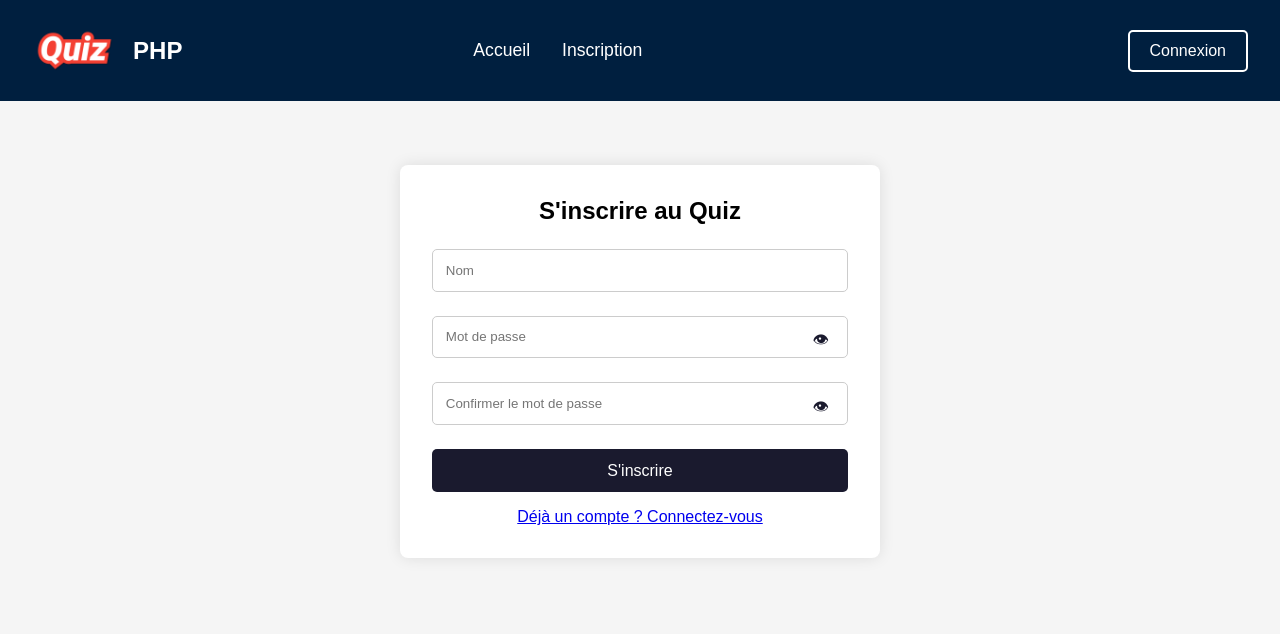
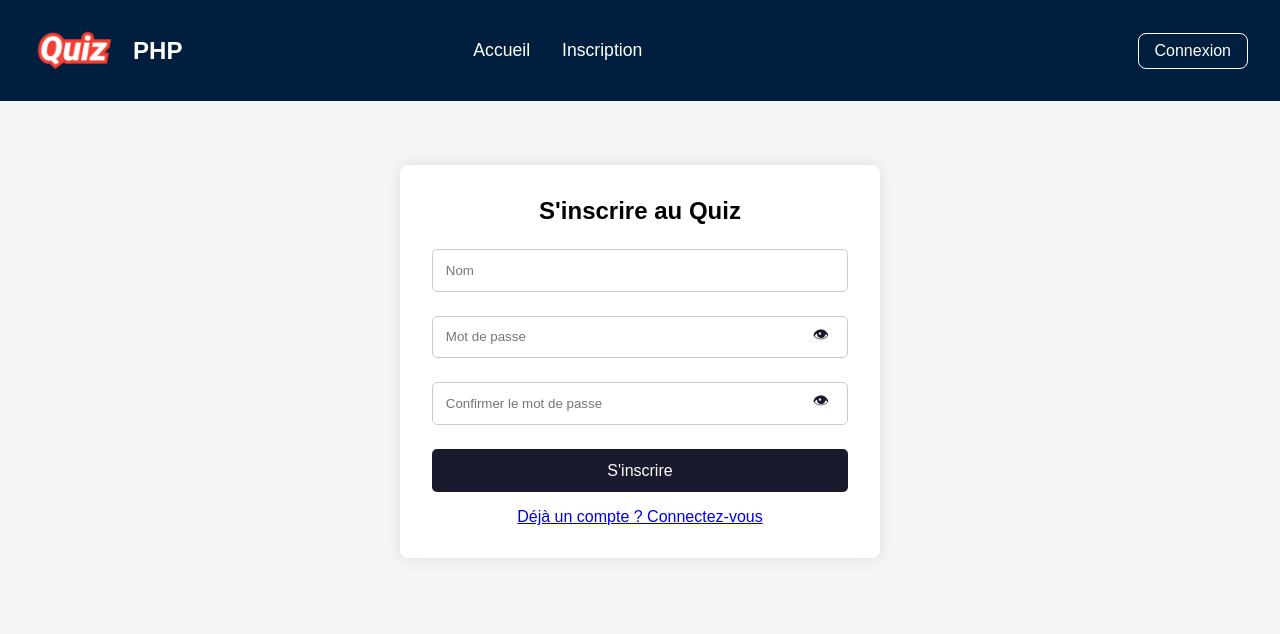
Before and after one commit to alexisnisol/PHP-TP-Note, a PHP site: page /index.php?action=inscription in a window 1280 px wide. Shown: the top 634 px of the page. Run offline with PHP 8.4, Linux system fonts and the light colour scheme; some libraries are stand-ins or nearby versions.

Commit message:
Correction header

```diff
--- a/src/static/css/form.css
+++ b/src/static/css/form.css
@@ -104,7 +104,7 @@ select {
 /* Bouton pour montrer/cacher le mot de passe */
 .password-toggle-btn {
     position: absolute;
-    top: 50%;
+    top: 40%;
     left: 23rem;
     transform: translateY(-50%);
     background: transparent;
--- a/src/static/css/header.css
+++ b/src/static/css/header.css
@@ -94,3 +94,25 @@ header .logo h1 {
     background-color: rgba(255, 255, 255, 0.1);
     color: white;
 }
+
+.actions {
+    display: flex;
+    align-items: center;
+    margin-left: auto;
+    gap: 1rem;
+}
+
+.actions a {
+    color: #ffffff;
+    text-decoration: none;
+    font-size: 1rem;
+    padding: 0.5rem 1rem;
+    border: 1px solid #ffffff;
+    border-radius: 0.5rem;
+    transition: background-color 0.3s ease, color 0.3s ease;
+}
+
+.actions a:hover {
+    background-color: #ffffff;
+    color: #001f3f;
+}
--- a/src/templates/main.php
+++ b/src/templates/main.php
@@ -6,6 +6,9 @@
     <link rel="stylesheet" href="./static/css/header.css">
     <link rel="stylesheet" href="./static/css/footer.css">
     <?php
+
+    use Classes\Controllers\Auth\Auth;
+
     if (!empty($cssFiles)) {
         foreach ($cssFiles as $cssFile) {
             echo '<link rel="stylesheet" href="./static/css/' . $cssFile . '">';
@@ -25,13 +28,25 @@
         <div class="list_nav">
             <ul>
                 <li><a href="./index.php">Accueil</a></li>
+
+                <?php if (!Auth::isUserLoggedIn()) { ?>
                     <li><a href="index.php?action=inscription">Inscription</a></li>
+                <?php } ?>
             </ul>
         </div>
     </nav>
-        <a href="index.php?action=connexion" class="btn_connexion" >Connexion</a>
+    <div class="actions">
+        <?php
+        if (Auth::isUserLoggedIn()) {
+            echo '<p>Bonjour, ' . Auth::getCurrentUser()['name'] . '</p>';
+
+            echo '<a href="index.php?action=logout">Déconnexion</a>';
+        } else {
+            echo '<a href="index.php?action=connexion">Connexion</a>';
+        }
+        ?>
+    </div>
 </header>
-
 
 
 <main>
@@ -39,14 +54,14 @@
 </main>
 
 <footer>
-    <div class = "col1">
+    <div class="col1">
         <H3>
             PHP TP noté
         </H3>
         <img src="./static/img/logo.png" alt="logo">
     </div>
 
-    <div class = "col2">
+    <div class="col2">
         <H3>
             Contacts
         </H3>
@@ -54,7 +69,7 @@
         <p>Rue d'issoudun, 45067 Orléans cedex 02</p>
 
     </div>
-    <div class = "col3">
+    <div class="col3">
         <H3>
             Membres de l'équipe
         </H3>
@@ -65,7 +80,7 @@
         </ul>
 
     </div>
-    <div class = "horizontal">
+    <div class="horizontal">
         <p><strong>&copy; 2024 - Tous droits réservés</strong></p>
     </div>
 
```
Lines whose indentation alone changed are shown as unchanged.
